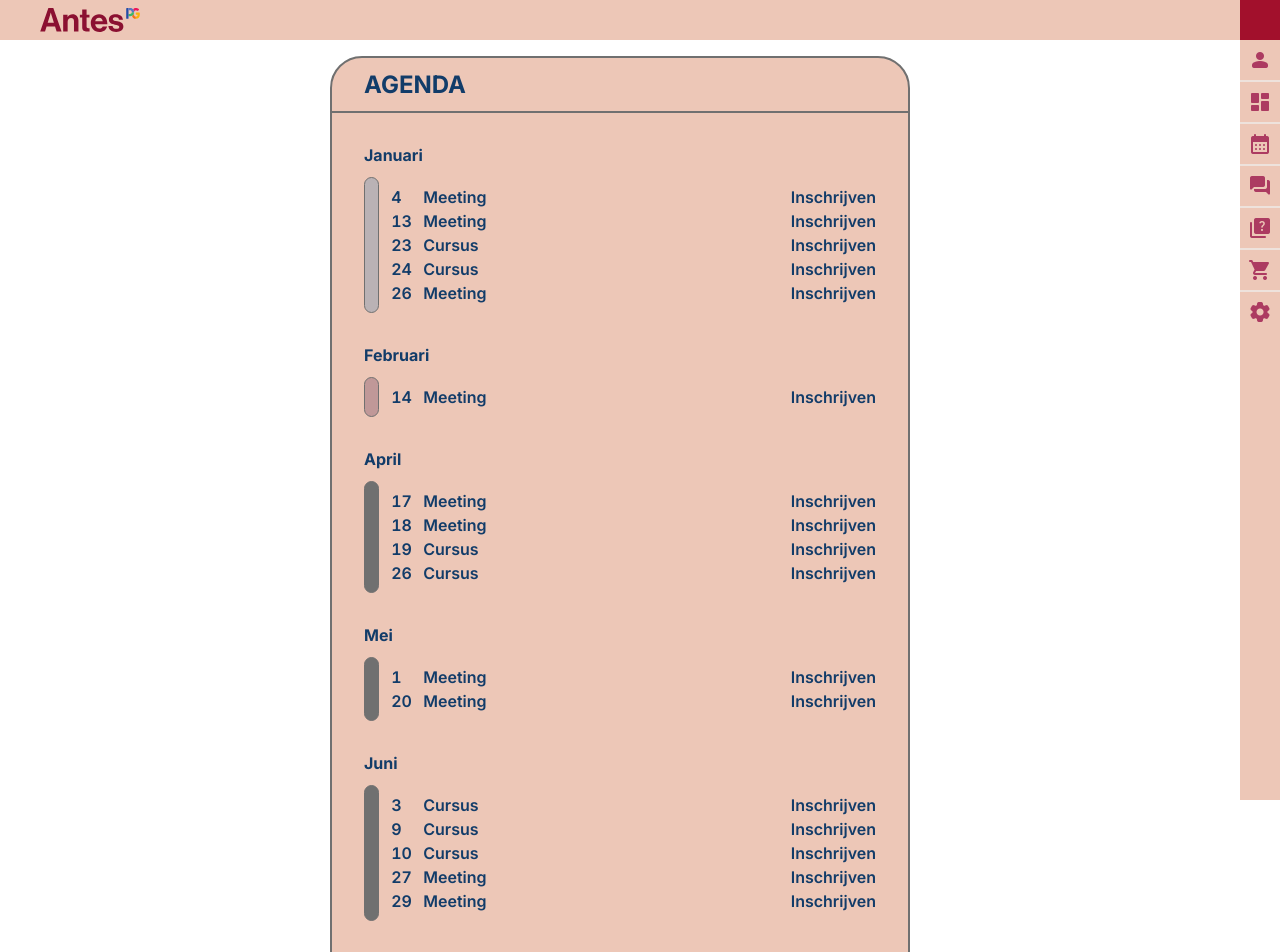
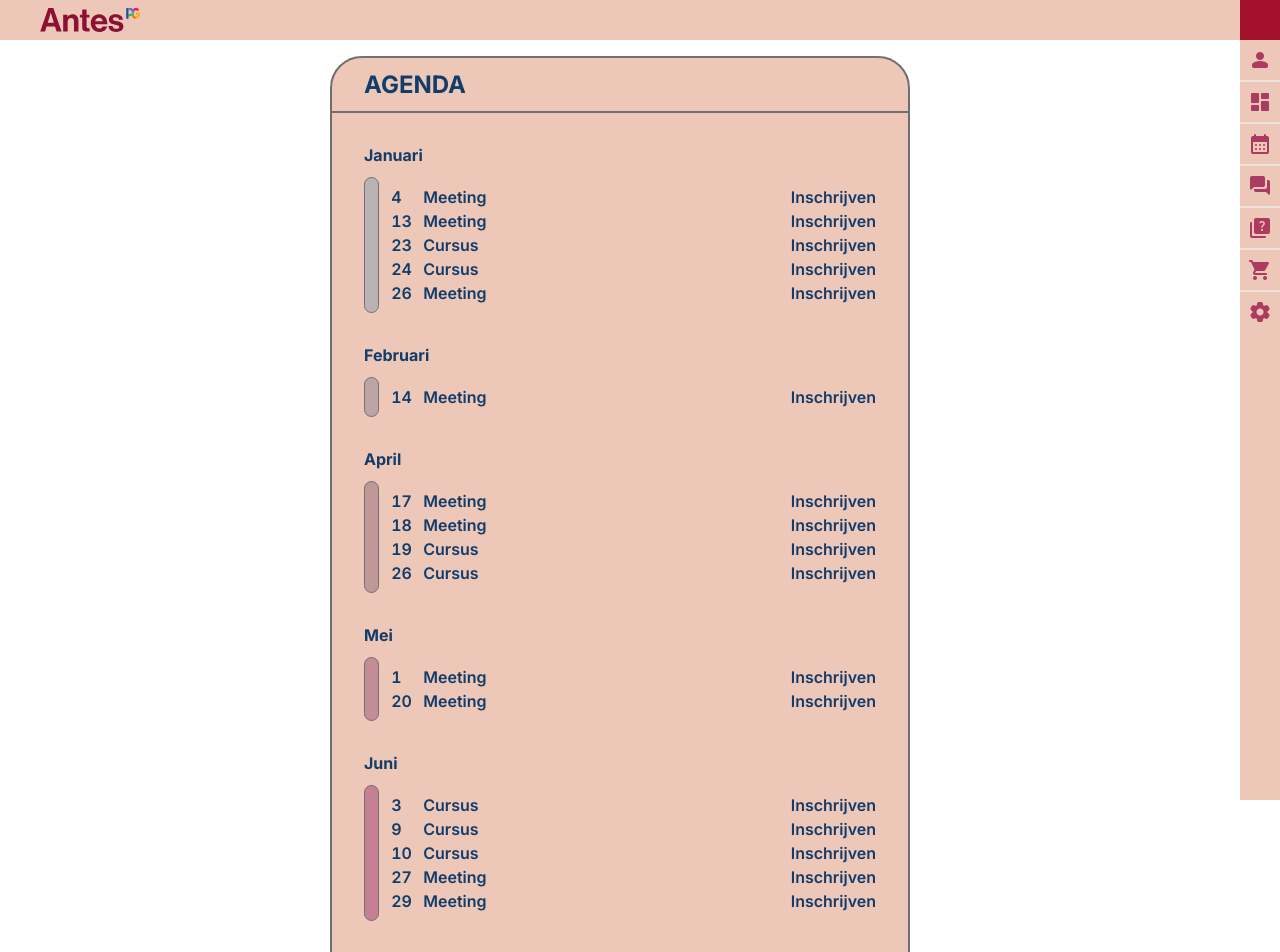
Before and after one commit to stssrn/ProjectC_Groep5, a Next.js app in the folder frontend/: page /agenda in a window 1280 px wide. Shown: the top 952 px of the page. Built offline with nearby package versions, Linux system fonts and the light colour scheme.

Commit message:
snapshot

```diff
--- a/frontend/app/agenda/page.module.css
+++ b/frontend/app/agenda/page.module.css
@@ -1,5 +1,6 @@
 .months {
   width: 512px;
+  max-width: 100%;
   display: flex;
   flex-direction: column;
   gap: 32px;
@@ -53,10 +54,26 @@
   background-color: #BAB2B5;
 }
 
-.bar.februari {
+.bar.februari, .bar.december {
+  background-color: #BDA5A7;
+}
+
+.bar.maart, .bar.november {
+  background-color: #BF9FA0;
+}
+
+.bar.april, .bar.oktober {
   background-color: #C09898;
 }
 
-.bar.maart {
+.bar.mei, .bar.september {
+  background-color: #C38C96;
+}
+
+.bar.juni, .bar.augustus {
+  background-color: #C68093;
+}
+
+.bar.juli {
   background-color: #CB688D;
 }
--- a/frontend/app/layout.module.css
+++ b/frontend/app/layout.module.css
@@ -1,18 +1,22 @@
 .body {
   background-color: --bg300;
   min-height: 100vh;
-  overflow-y: hidden;
+  /* overflow-y: hidden; */
   color: var(--b700);
 }
 
 .container {
   margin: 16px auto;
+  max-width: calc(100% - 40px - 32px);
 }
 
 .nav {
   background-color: var(--bg500);
   width: 40px;
   height: calc(100vh - 40px);
+  position: fixed;
+  right: 0;
+  top: 40px;
 }
 
 .header {
@@ -26,13 +30,26 @@
 
 .cornerSquare {
   background-color: var(--p600);
-  height: 100%;
+  height: 40px;
+  right: 0;
   aspect-ratio: 1;
+  position: fixed;
 }
 
 .wrapper {
+  /* display: flex; */
+  justify-content: space-between;
+  width: 100%;
+}
+
+.containerWrapper {
   display: flex;
   justify-content: space-between;
+  margin: auto;
+}
+
+.containerSpacer {
+  width: 40px;
 }
 
 .list {
--- a/frontend/app/layout.tsx
+++ b/frontend/app/layout.tsx
@@ -39,7 +39,10 @@ export default function RootLayout({
           <div className={styles.cornerSquare}></div>
         </header>
         <div className={styles.wrapper}>
-          <div className={styles.container}>{children}</div>
+          <div className={styles.containerWrapper}>
+            <div className={styles.container}>{children}</div>
+            <div className={styles.containerSpacer}></div>
+          </div>
           <nav className={styles.nav}>
             <ul className={styles.list}>
               <li className={styles.listItem}>
```
